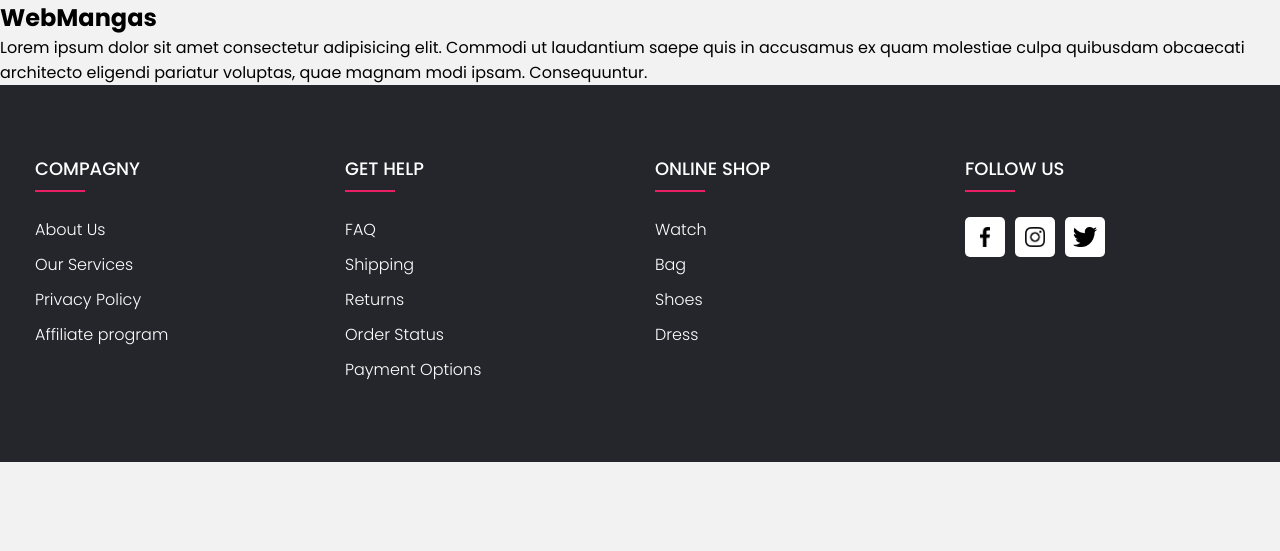
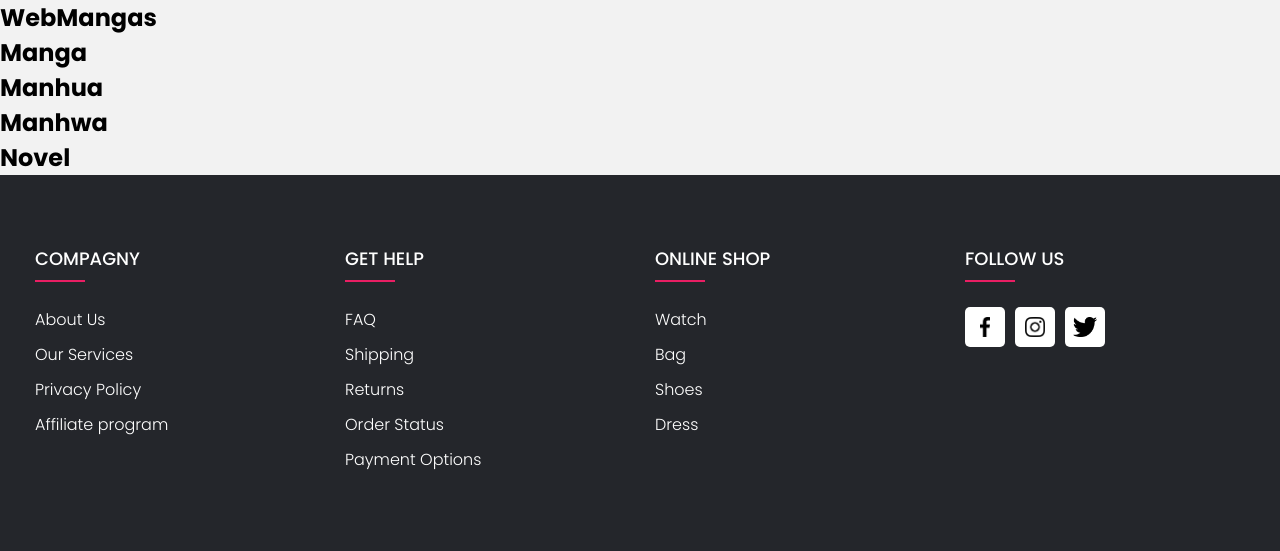
Before and after one commit to ikkrit/project_webtoon, a PHP site: template views/home/home_index.html.php in a window 1280 px wide. Shown: the top 551 px of the page. Run offline with PHP 8.4, Linux system fonts and the light colour scheme; the template is opened without the code that fills it, so the values that code supplies are empty; some libraries are stand-ins or nearby versions.

Commit message:
structure

```diff
--- /dev/null
+++ b/views/home/_home_manga.html.php
@@ -0,0 +1 @@
+<h2>Manga</h2>
--- /dev/null
+++ b/views/home/_home_manhua.html.php
@@ -0,0 +1 @@
+<h2>Manhua</h2>
--- /dev/null
+++ b/views/home/_home_manhwa.html.php
@@ -0,0 +1 @@
+<h2>Manhwa</h2>
--- /dev/null
+++ b/views/home/_home_novel.html.php
@@ -0,0 +1 @@
+<h2>Novel</h2>
--- a/views/home/home_index.html.php
+++ b/views/home/home_index.html.php
@@ -2,6 +2,23 @@
     <h1 class="home__title">WebMangas</h1>
 
     <div class="home__container">
-        <p>Lorem ipsum dolor sit amet consectetur adipisicing elit. Commodi ut laudantium saepe quis in accusamus ex quam molestiae culpa quibusdam obcaecati architecto eligendi pariatur voluptas, quae magnam modi ipsam. Consequuntur.</p>
+
+        <div class="home__box box__one">
+            <?php require_once ROOT.'/Views/home/_home_manga.html.php';?>
+        </div>
+
+        <div class="home__box box__two">
+            <?php require_once ROOT.'/Views/home/_home_manhua.html.php';?>
+        </div>
+
+        <div class="home__box box__three">
+            <?php require_once ROOT.'/Views/home/_home_manhwa.html.php';?>
+        </div>
+
+        <div class="home__box box__four">
+            <?php require_once ROOT.'/Views/home/_home_novel.html.php';?>
+        </div>
+
     </div>
+
 </section>
```
Also changed, not shown: views/fractions/_nav.html.php (+3 -9 lines).
